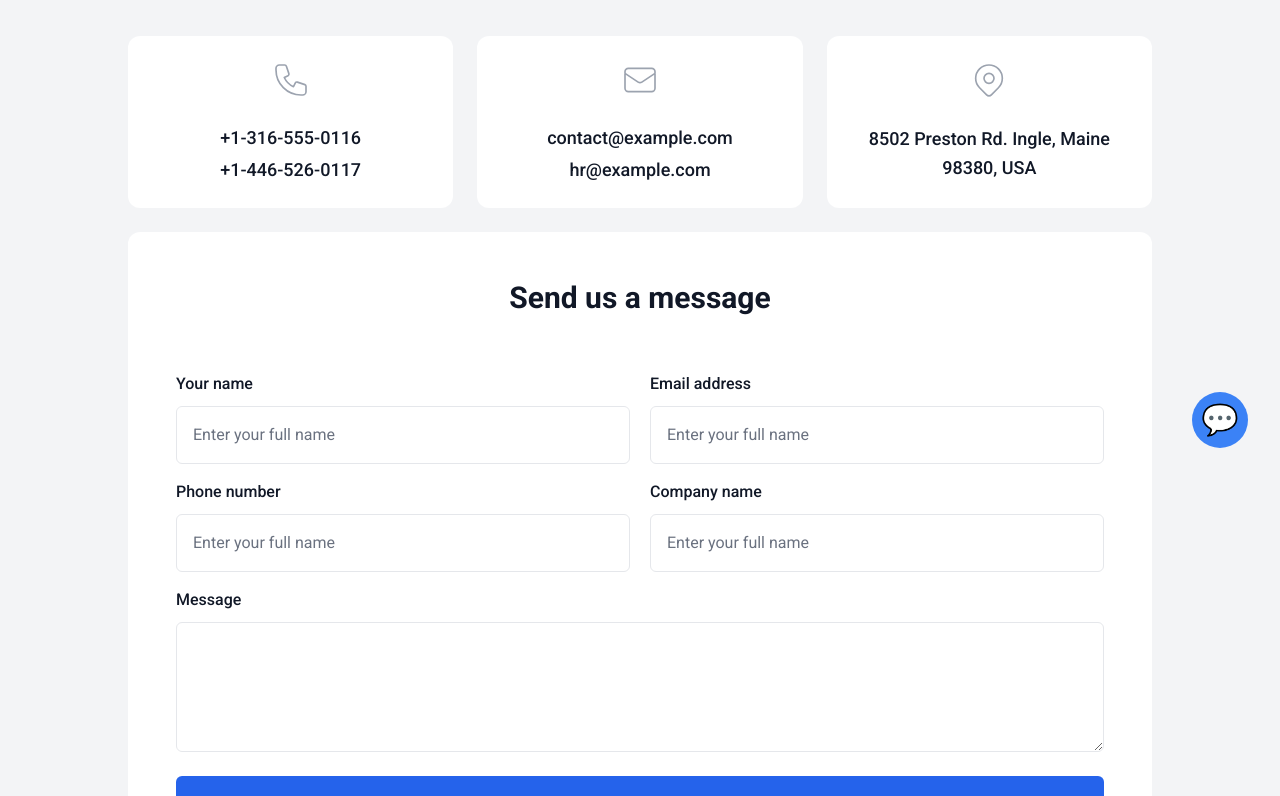
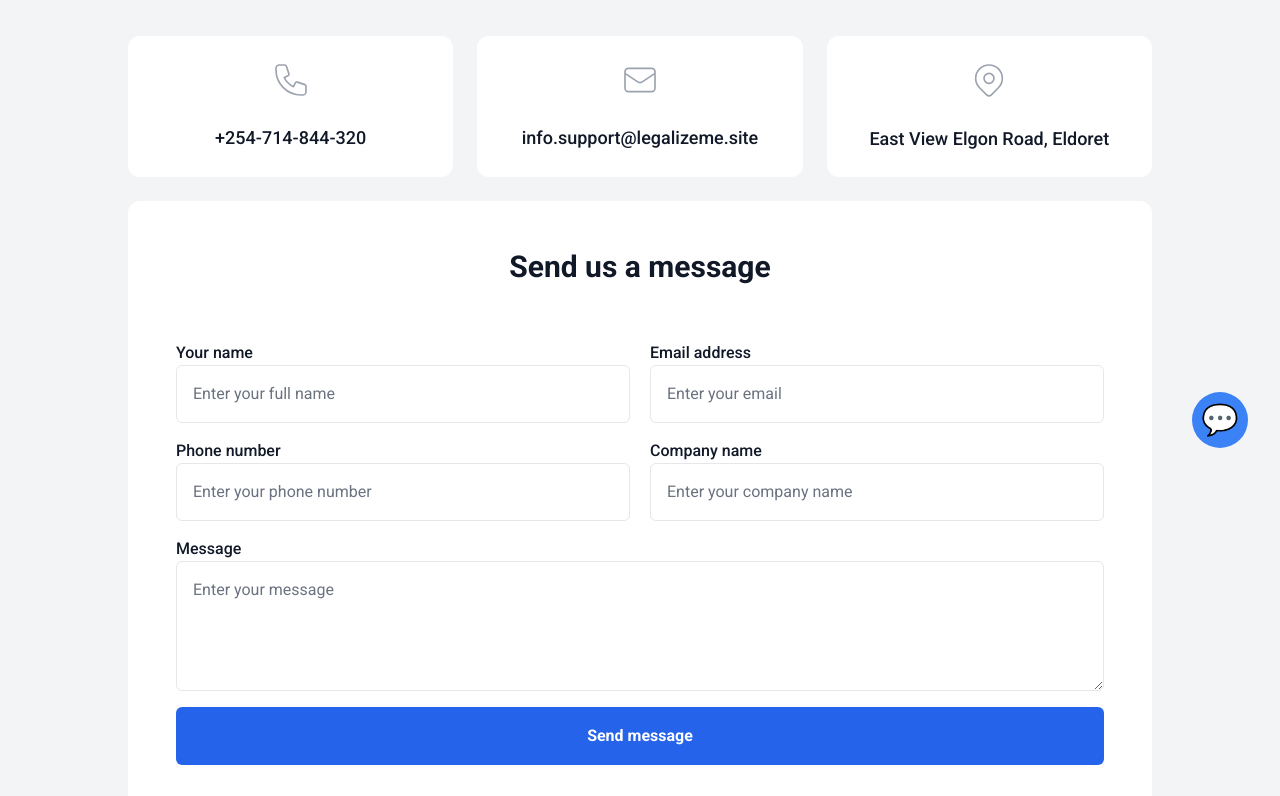
Before and after one commit to CheropS/LegalizeMe, a React (Vite) app in the folder client/: page /contact in a window 1280 px wide. Shown: the part 320-1116 px from the top of the page. Built offline with nearby package versions, Linux system fonts and the light colour scheme.

Commit message:
Updated contact info

```diff
--- a/client/src/components/Contact.jsx
+++ b/client/src/components/Contact.jsx
@@ -1,8 +1,38 @@
-import React from "react";
+import React, { useState } from "react";
 import Navbar from "./Navbar";
 import Footer from "./Footer";
 
 export default function Contact() {
+    const [formData, setFormData] = useState({
+        name: "",
+        email: "",
+        phone: "",
+        company: "",
+        message: ""
+    });
+
+    const [error, setError] = useState("");
+
+    const handleInputChange = (e) => {
+        const { name, value } = e.target;
+        setFormData({ ...formData, [name]: value });
+    };
+
+    const handleSubmit = (e) => {
+        e.preventDefault();
+        const { name, email, phone, message } = formData;
+
+        // Basic validation
+        if (!name || !email || !phone || !message) {
+            setError("Please fill in all required fields.");
+            return;
+        }
+
+        setError(""); // Clear error if form is valid
+        // Proceed with form submission (e.g., send to backend)
+        console.log("Form submitted:", formData);
+    };
+
     return (
         <>
             <Navbar />
@@ -10,91 +40,119 @@ export default function Contact() {
                 <div className="px-4 mx-auto sm:px-6 lg:px-8 max-w-7xl">
                     <div className="max-w-2xl mx-auto text-center">
                         <h2 className="text-3xl font-bold leading-tight text-gray-900 sm:text-4xl lg:text-5xl">Contact us</h2>
-                        <p className="max-w-xl mx-auto mt-4 text-base leading-relaxed text-gray-500">Amet minim mollit non deserunt ullamco est sit aliqua dolor do amet sint. Velit officia consequat duis.</p>
+                        <p className="max-w-xl mx-auto mt-4 text-base leading-relaxed text-gray-500">
+                            We are here to help and answer any question you might have. We look forward to hearing from you.
+                        </p>
                     </div>
 
                     <div className="max-w-5xl mx-auto mt-12 sm:mt-16">
+                        {/* Contact Information Cards */}
                         <div className="grid grid-cols-1 gap-6 px-8 text-center md:px-0 md:grid-cols-3">
+                            {/* Phone Card */}
                             <div className="overflow-hidden bg-white rounded-xl">
                                 <div className="p-6">
                                     <svg className="flex-shrink-0 w-10 h-10 mx-auto text-gray-400" xmlns="http://www.w3.org/2000/svg" fill="none" viewBox="0 0 24 24" stroke="currentColor">
-                                        <path
-                                            stroke-linecap="round"
-                                            stroke-linejoin="round"
-                                            stroke-width="1"
-                                            d="M3 5a2 2 0 012-2h3.28a1 1 0 01.948.684l1.498 4.493a1 1 0 01-.502 1.21l-2.257 1.13a11.042 11.042 0 005.516 5.516l1.13-2.257a1 1 0 011.21-.502l4.493 1.498a1 1 0 01.684.949V19a2 2 0 01-2 2h-1C9.716 21 3 14.284 3 6V5z"
-                                        />
+                                        <path strokeLinecap="round" strokeLinejoin="round" strokeWidth="1" d="M3 5a2 2 0 012-2h3.28a1 1 0 01.948.684l1.498 4.493a1 1 0 01-.502 1.21l-2.257 1.13a11.042 11.042 0 005.516 5.516l1.13-2.257a1 1 0 011.21-.502l4.493 1.498a1 1 0 01.684.949V19a2 2 0 01-2 2h-1C9.716 21 3 14.284 3 6V5z" />
                                     </svg>
-                                    <p className="mt-6 text-lg font-medium text-gray-900">+1-316-555-0116</p>
-                                    <p className="mt-1 text-lg font-medium text-gray-900">+1-446-526-0117</p>
+                                    <p className="mt-6 text-lg font-medium text-gray-900">+254-714-844-320</p>
                                 </div>
                             </div>
-
+                            {/* Email Card */}
                             <div className="overflow-hidden bg-white rounded-xl">
                                 <div className="p-6">
                                     <svg className="flex-shrink-0 w-10 h-10 mx-auto text-gray-400" xmlns="http://www.w3.org/2000/svg" fill="none" viewBox="0 0 24 24" stroke="currentColor">
-                                        <path stroke-linecap="round" stroke-linejoin="round" stroke-width="1" d="M3 8l7.89 5.26a2 2 0 002.22 0L21 8M5 19h14a2 2 0 002-2V7a2 2 0 00-2-2H5a2 2 0 00-2 2v10a2 2 0 002 2z" />
+                                        <path strokeLinecap="round" strokeLinejoin="round" strokeWidth="1" d="M3 8l7.89 5.26a2 2 0 002.22 0L21 8M5 19h14a2 2 0 002-2V7a2 2 0 00-2-2H5a2 2 0 00-2 2v10a2 2 0 002 2z" />
                                     </svg>
-                                    <p className="mt-6 text-lg font-medium text-gray-900">contact@example.com</p>
-                                    <p className="mt-1 text-lg font-medium text-gray-900">hr@example.com</p>
+                                    <p className="mt-6 text-lg font-medium text-gray-900">info.support@legalizeme.site</p>
                                 </div>
                             </div>
-
+                            {/* Address Card */}
                             <div className="overflow-hidden bg-white rounded-xl">
                                 <div className="p-6">
                                     <svg className="flex-shrink-0 w-10 h-10 mx-auto text-gray-400" xmlns="http://www.w3.org/2000/svg" fill="none" viewBox="0 0 24 24" stroke="currentColor">
-                                        <path stroke-linecap="round" stroke-linejoin="round" stroke-width="1" d="M17.657 16.657L13.414 20.9a1.998 1.998 0 01-2.827 0l-4.244-4.243a8 8 0 1111.314 0z" />
-                                        <path stroke-linecap="round" stroke-linejoin="round" stroke-width="1" d="M15 11a3 3 0 11-6 0 3 3 0 016 0z" />
+                                        <path strokeLinecap="round" strokeLinejoin="round" strokeWidth="1" d="M17.657 16.657L13.414 20.9a1.998 1.998 0 01-2.827 0l-4.244-4.243a8 8 0 1111.314 0z" />
+                                        <path strokeLinecap="round" strokeLinejoin="round" strokeWidth="1" d="M15 11a3 3 0 11-6 0 3 3 0 016 0z" />
                                     </svg>
-                                    <p className="mt-6 text-lg font-medium leading-relaxed text-gray-900">8502 Preston Rd. Ingle, Maine 98380, USA</p>
+                                    <p className="mt-6 text-lg font-medium leading-relaxed text-gray-900">East View Elgon Road, Eldoret</p>
                                 </div>
                             </div>
                         </div>
 
+                        {/* Contact Form */}
                         <div className="mt-6 overflow-hidden bg-white rounded-xl">
                             <div className="px-6 py-12 sm:p-12">
                                 <h3 className="text-3xl font-semibold text-center text-gray-900">Send us a message</h3>
 
-                                <form action="#" method="POST" className="mt-14">
+                                {error && <p className="text-red-500 text-center mt-2">{error}</p>}
+
+                                <form onSubmit={handleSubmit} className="mt-14">
                                     <div className="grid grid-cols-1 sm:grid-cols-2 gap-x-5 gap-y-4">
                                         <div>
-                                            <label for="" className="text-base font-medium text-gray-900"> Your name </label>
-                                            <div className="mt-2.5 relative">
-                                                <input type="text" name="" id="" placeholder="Enter your full name" className="block w-full px-4 py-4 text-black placeholder-gray-500 transition-all duration-200 bg-white border border-gray-200 rounded-md focus:outline-none focus:border-blue-600 caret-blue-600" />
-                                            </div>
+                                            <label className="text-base font-medium text-gray-900">Your name</label>
+                                            <input
+                                                type="text"
+                                                name="name"
+                                                placeholder="Enter your full name"
+                                                value={formData.name}
+                                                onChange={handleInputChange}
+                                                className="block w-full px-4 py-4 text-black placeholder-gray-500 transition-all duration-200 bg-white border border-gray-200 rounded-md focus:outline-none focus:border-blue-600 caret-blue-600"
+                                            />
                                         </div>
 
                                         <div>
-                                            <label for="" className="text-base font-medium text-gray-900"> Email address </label>
-                                            <div className="mt-2.5 relative">
-                                                <input type="email" name="" id="" placeholder="Enter your full name" className="block w-full px-4 py-4 text-black placeholder-gray-500 transition-all duration-200 bg-white border border-gray-200 rounded-md focus:outline-none focus:border-blue-600 caret-blue-600" />
-                                            </div>
+                                            <label className="text-base font-medium text-gray-900">Email address</label>
+                                            <input
+                                                type="email"
+                                                name="email"
+                                                placeholder="Enter your email"
+                                                value={formData.email}
+                                                onChange={handleInputChange}
+                                                className="block w-full px-4 py-4 text-black placeholder-gray-500 transition-all duration-200 bg-white border border-gray-200 rounded-md focus:outline-none focus:border-blue-600 caret-blue-600"
+                                            />
                                         </div>
 
                                         <div>
-                                            <label for="" className="text-base font-medium text-gray-900"> Phone number </label>
-                                            <div className="mt-2.5 relative">
-                                                <input type="tel" name="" id="" placeholder="Enter your full name" className="block w-full px-4 py-4 text-black placeholder-gray-500 transition-all duration-200 bg-white border border-gray-200 rounded-md focus:outline-none focus:border-blue-600 caret-blue-600" />
-                                            </div>
+                                            <label className="text-base font-medium text-gray-900">Phone number</label>
+                                            <input
+                                                type="tel"
+                                                name="phone"
+                                                placeholder="Enter your phone number"
+                                                value={formData.phone}
+                                                onChange={handleInputChange}
+                                                className="block w-full px-4 py-4 text-black placeholder-gray-500 transition-all duration-200 bg-white border border-gray-200 rounded-md focus:outline-none focus:border-blue-600 caret-blue-600"
+                                            />
                                         </div>
 
                                         <div>
-                                            <label for="" className="text-base font-medium text-gray-900"> Company name </label>
-                                            <div className="mt-2.5 relative">
-                                                <input type="text" name="" id="" placeholder="Enter your full name" className="block w-full px-4 py-4 text-black placeholder-gray-500 transition-all duration-200 bg-white border border-gray-200 rounded-md focus:outline-none focus:border-blue-600 caret-blue-600" />
-                                            </div>
+                                            <label className="text-base font-medium text-gray-900">Company name</label>
+                                            <input
+                                                type="text"
+                                                name="company"
+                                                placeholder="Enter your company name"
+                                                value={formData.company}
+                                                onChange={handleInputChange}
+                                                className="block w-full px-4 py-4 text-black placeholder-gray-500 transition-all duration-200 bg-white border border-gray-200 rounded-md focus:outline-none focus:border-blue-600 caret-blue-600"
+                                            />
                                         </div>
 
                                         <div className="sm:col-span-2">
-                                            <label for="" className="text-base font-medium text-gray-900"> Message </label>
-                                            <div className="mt-2.5 relative">
-                                                <textarea name="" id="" placeholder="" className="block w-full px-4 py-4 text-black placeholder-gray-500 transition-all duration-200 bg-white border border-gray-200 rounded-md resize-y focus:outline-none focus:border-blue-600 caret-blue-600" rows="4"></textarea>
-                                            </div>
+                                            <label className="text-base font-medium text-gray-900">Message</label>
+                                            <textarea
+                                                name="message"
+                                                placeholder="Enter your message"
+                                                value={formData.message}
+                                                onChange={handleInputChange}
+                                                className="block w-full px-4 py-4 text-black placeholder-gray-500 transition-all duration-200 bg-white border border-gray-200 rounded-md resize-y focus:outline-none focus:border-blue-600 caret-blue-600"
+                                                rows="4"
+                                            ></textarea>
                                         </div>
 
                                         <div className="sm:col-span-2">
-                                            <button type="submit" className="inline-flex items-center justify-center w-full px-4 py-4 mt-2 text-base font-semibold text-white transition-all duration-200 bg-blue-600 border border-transparent rounded-md focus:outline-none hover:bg-blue-700 focus:bg-blue-700">
-                                                Send
+                                            <button
+                                                type="submit"
+                                                className="inline-flex items-center justify-center w-full px-6 py-4 text-base font-semibold text-white transition-all duration-200 bg-blue-600 border border-transparent rounded-md focus:outline-none hover:bg-blue-700 focus:bg-blue-700"
+                                            >
+                                                Send message
                                             </button>
                                         </div>
                                     </div>
@@ -107,4 +165,4 @@ export default function Contact() {
             <Footer />
         </>
     );
-};
+}
--- a/client/src/components/Footer.jsx
+++ b/client/src/components/Footer.jsx
@@ -86,6 +86,7 @@ const Footer = () => {
         </div>
       </div>
     </footer>
+
   );
 };
 
```
Also changed, not shown: client/public/auth.jpg (added).
